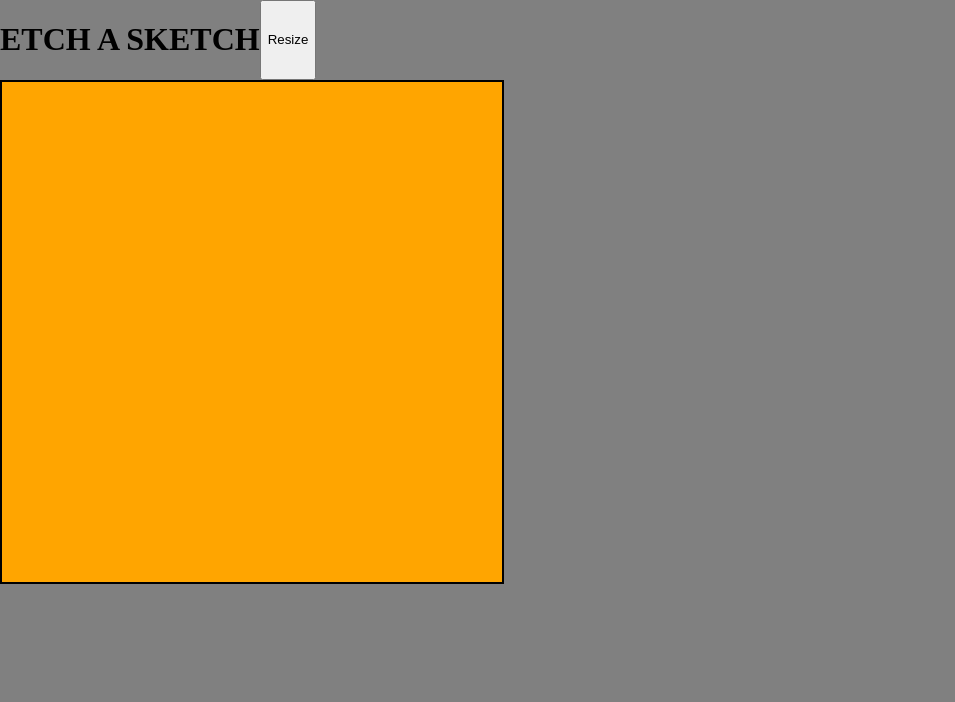
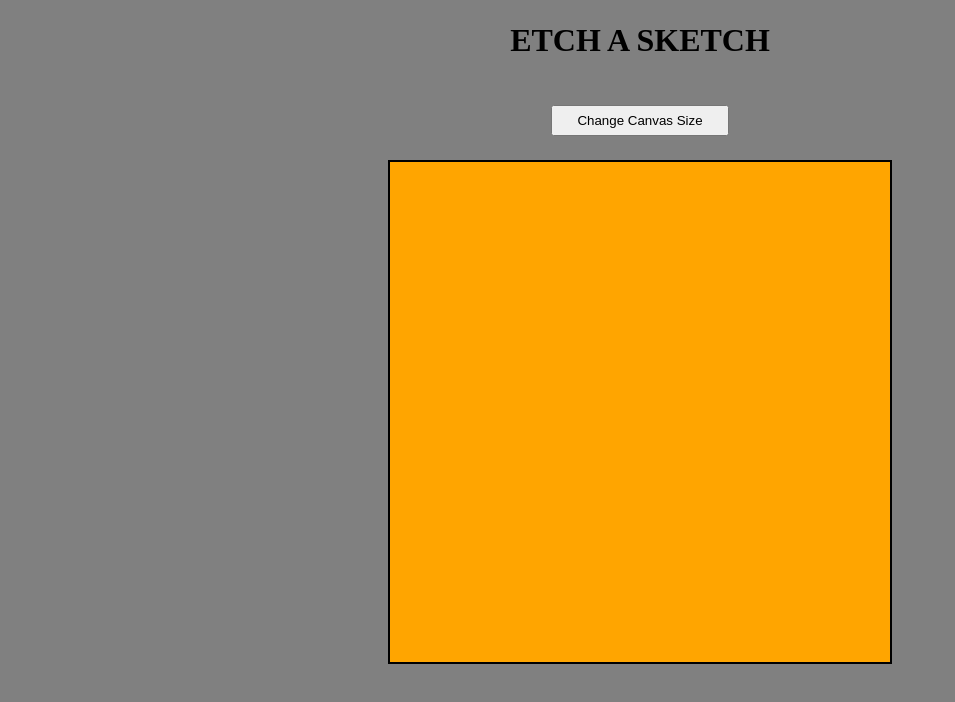
Before and after one commit to VolviX/etch-a-sketch, a plain HTML site: page index.html in a window 1280 px wide. Shown: the whole page, without its empty margins (0-955 px from the left). Drawn offline with Linux system fonts and the light colour scheme.

Commit message:
Add button to change canvas size

```diff
--- a/index.html
+++ b/index.html
@@ -8,11 +8,8 @@
     <script src="./script.js" defer></script>
 </head>
 <body>
-    <div class="title">
-        <h1>ETCH A SKETCH</h1>
-        <button class="resize">Resize</button>
-    </div>
+    <div class="title"><h1>ETCH A SKETCH</h1></div>
+    <div class="settings"><button class="resize">Change Canvas Size</button></div>
     <div class="container"></div>
-
 </body>
 </html>
--- a/script.js
+++ b/script.js
@@ -1,10 +1,10 @@
-function board() {
+function board(max) {
     main.replaceChildren(); // Clear previous rows and cells
-    for (let i = 0; i < 16; i++) {
+    for (let i = 0; i < max; i++) {
         const row = document.createElement('div');
         main.appendChild(row);
 
-        for (let j = 0; j < 16; j++) {
+        for (let j = 0; j < max; j++) {
             const column = document.createElement('div');
             column.className = 'cell';
             row.appendChild(column);
@@ -20,6 +20,18 @@ main.addEventListener('mouseover', (event) => {
 });
 
 const resize = document.querySelector('.resize');
-resize.addEventListener('click', board);
+resize.addEventListener('click', () => {
+
+    while (true) {
+        const userInput = prompt('Enter the desired canvas size between 1 and 100: ');
+
+        if (userInput >= 1 && userInput <= 100) {
+            board(userInput);
+            break;
+        } else {
+            alert('The input must be between 1 and 100');
+        }
+    }
+});
 
 board();
--- a/style.css
+++ b/style.css
@@ -2,10 +2,28 @@ body {
     background-color: gray;
     margin: 0px;
     padding: 0px;
+
+    display: flex;
+    flex-direction: column;
+    align-items: center;
+}
+
+.title, .settings {
+    height: 80px;
+    width: 500px;
+    justify-content: center;
+    align-items: center;
+}
+
+.resize {
+    padding: 6px 24px;
+}
+
+.cell {
+    border: 0.5px dashed gray;
 }
 
 div {
-    /* border: 1px solid black; */
     display: flex;
     flex: auto;
 }
```
